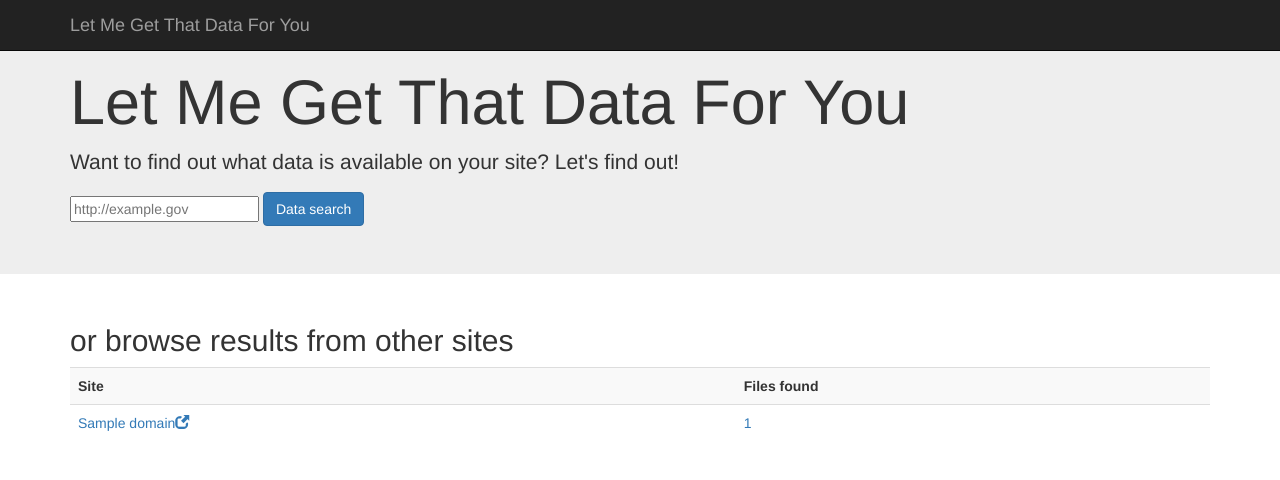
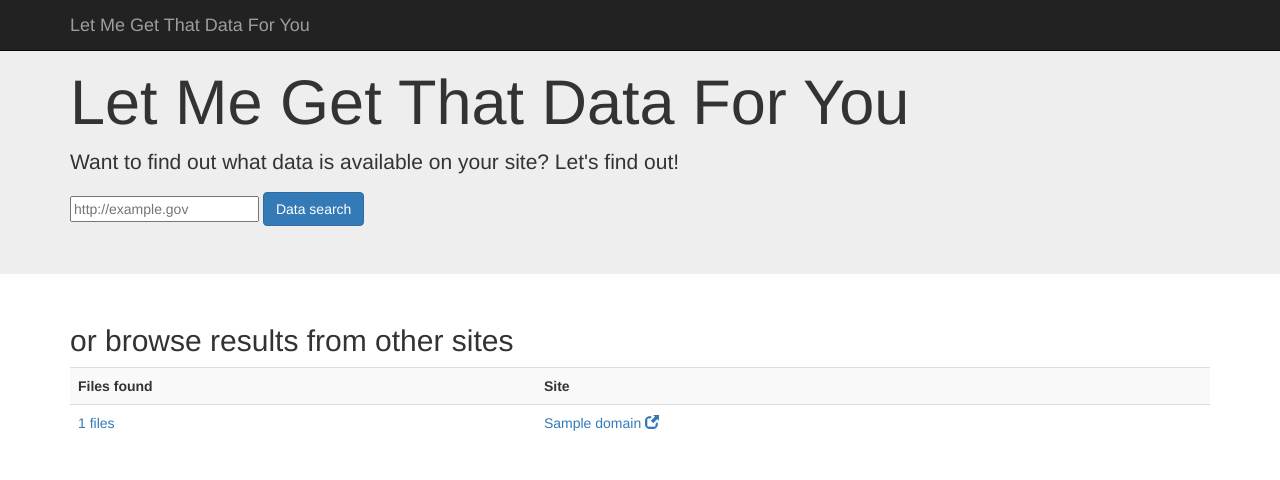
Before and after one commit to opendata/lmgtdfy, a Django app: page / in a window 1280 px wide. Shown: the top 480 px of the page. Run offline with Django 3.2, Linux system fonts and the light colour scheme; tables that the repository leaves empty hold one stand-in row (values such as "Sample post"); some libraries are stand-ins or nearby versions.

Commit message:
Flip table order.

```diff
--- a/lmgtfy/templates/main.html
+++ b/lmgtfy/templates/main.html
@@ -18,14 +18,14 @@
     <h2>or browse results from other sites</h2>
     <table class="table table-striped">
         <tbody>
-        <tr><th>Site</th><th>Files found</th></tr>
+        <tr><th>Files found</th><th>Site</th></tr>
         {% for domain, count in table_data %}
             <tr>
                 <td>
-                    <a href="http://{{ domain }}" target="_blank">{{ domain }}<span class="glyphicon glyphicon-new-window" aria-hidden="true"></span></a>
+                    <a href="{% url 'domain_result' domain %}">{{ count }} files</a>
                 </td>
                 <td>
-                    <a href="{% url 'domain_result' domain %}">{{ count }}</a>
+                    <a href="http://{{ domain }}" target="_blank">{{ domain }} <span class="glyphicon glyphicon-new-window" aria-hidden="true"></span></a>
                 </td>
             </tr>
         {% endfor %}
```
